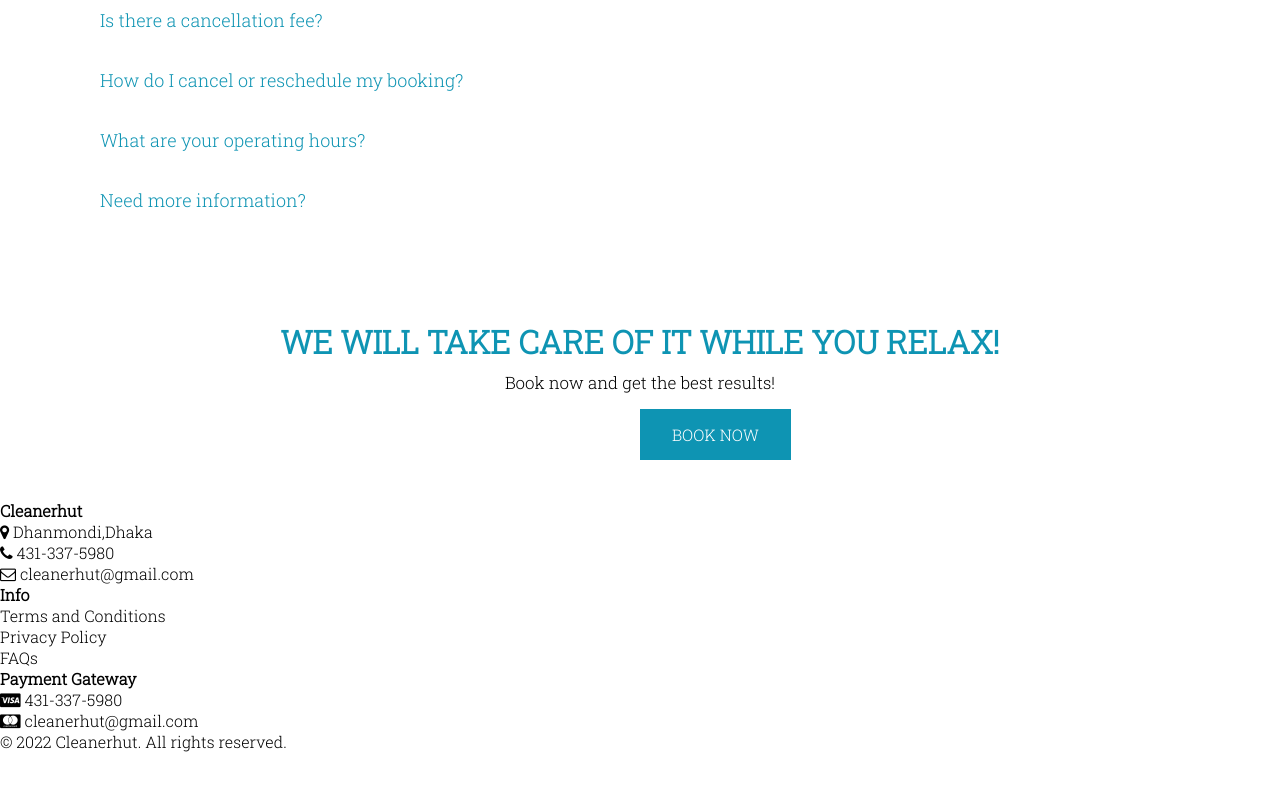
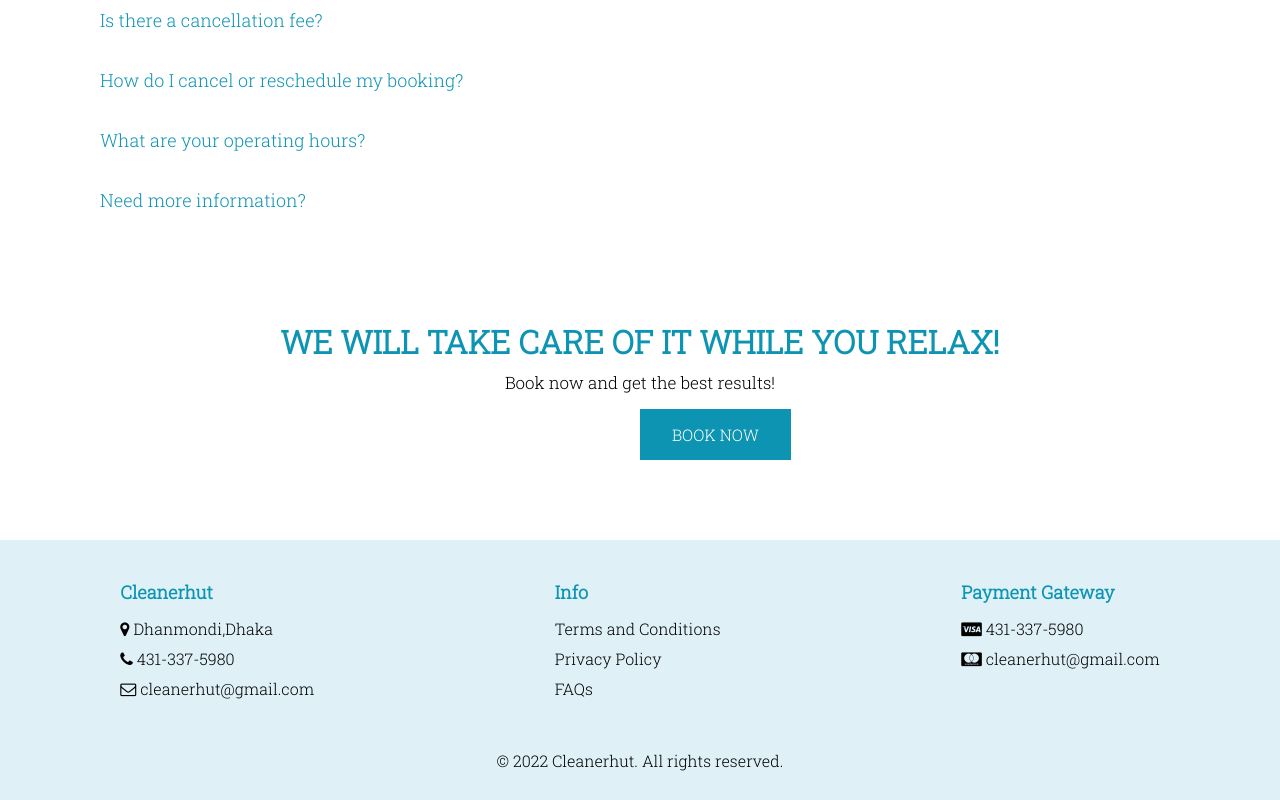
Before and after one commit to mahjabin-rashmi/Cleanerhut, a plain HTML site: page index.html in a window 1280 px wide. Shown: the part 3746-4546 px from the top of the page. Before the commit the page ends 4498 px from the top, so only its background shows below. Drawn offline with Linux system fonts and the light colour scheme.

Commit message:
update home style page

```diff
--- a/style.css
+++ b/style.css
@@ -446,7 +446,7 @@ p.bottom {
 
 .relax {
     padding-top: 90px;
-    padding-bottom: 40px;
+    padding-bottom: 80px;
 }
 
 .relax h2 {
@@ -466,3 +466,31 @@ p.bottom {
     left: 640px;
     margin-top: 15px;
 }
+
+
+/* footer */
+
+.footer {
+    background-color: #DFF1F7;
+    height: 260px;
+    display: flex;
+    justify-content: space-between;
+    justify-content: space-around;
+    padding-top: 40px;
+}
+
+.copyright p {
+    text-align: center;
+    margin-top: -50px;
+}
+
+.cleanerhut ul {
+    list-style: none;
+    line-height: 30px;
+}
+
+.cleanerhut h4 {
+    padding-bottom: 10px;
+    color: #0C94B3;
+    font-size: 18px;
+}
```
